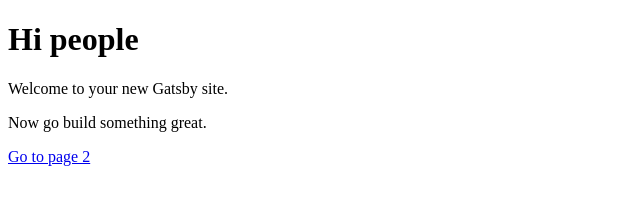
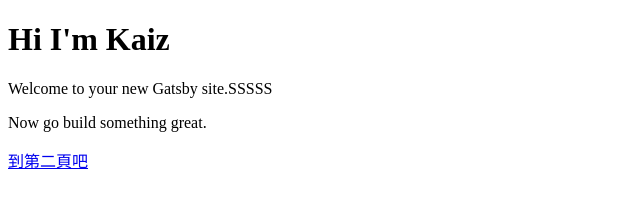
Before and after one commit to Kaizmaker/my-react-app, a Gatsby site: page / in a window 1280 px wide. Shown: the whole page, without its empty margins (0-640 px from the left). Built offline with nearby package versions, Linux system fonts and the light colour scheme; Gatsby itself is replaced by a stand-in of ours.

Commit message:
my demo github

```diff
--- a/gatsby-config.js
+++ b/gatsby-config.js
@@ -1,6 +1,6 @@
 module.exports = {
   siteMetadata: {
-    title: 'Gatsby Default Starter',
+    title: 'Kaiz-Design+Code',
   },
   plugins: ['gatsby-plugin-react-helmet'],
 }
--- a/src/pages/index.js
+++ b/src/pages/index.js
@@ -3,10 +3,10 @@ import Link from 'gatsby-link'
 
 const IndexPage = () => (
   <div>
-    <h1>Hi people</h1>
-    <p>Welcome to your new Gatsby site.</p>
+    <h1>Hi  I'm Kaiz</h1>
+    <p>Welcome to your new Gatsby site.SSSSS</p>
     <p>Now go build something great.</p>
-    <Link to="/page-2/">Go to page 2</Link>
+    <Link to="/page-2/">到第二頁吧</Link>
   </div>
 )
 
```
